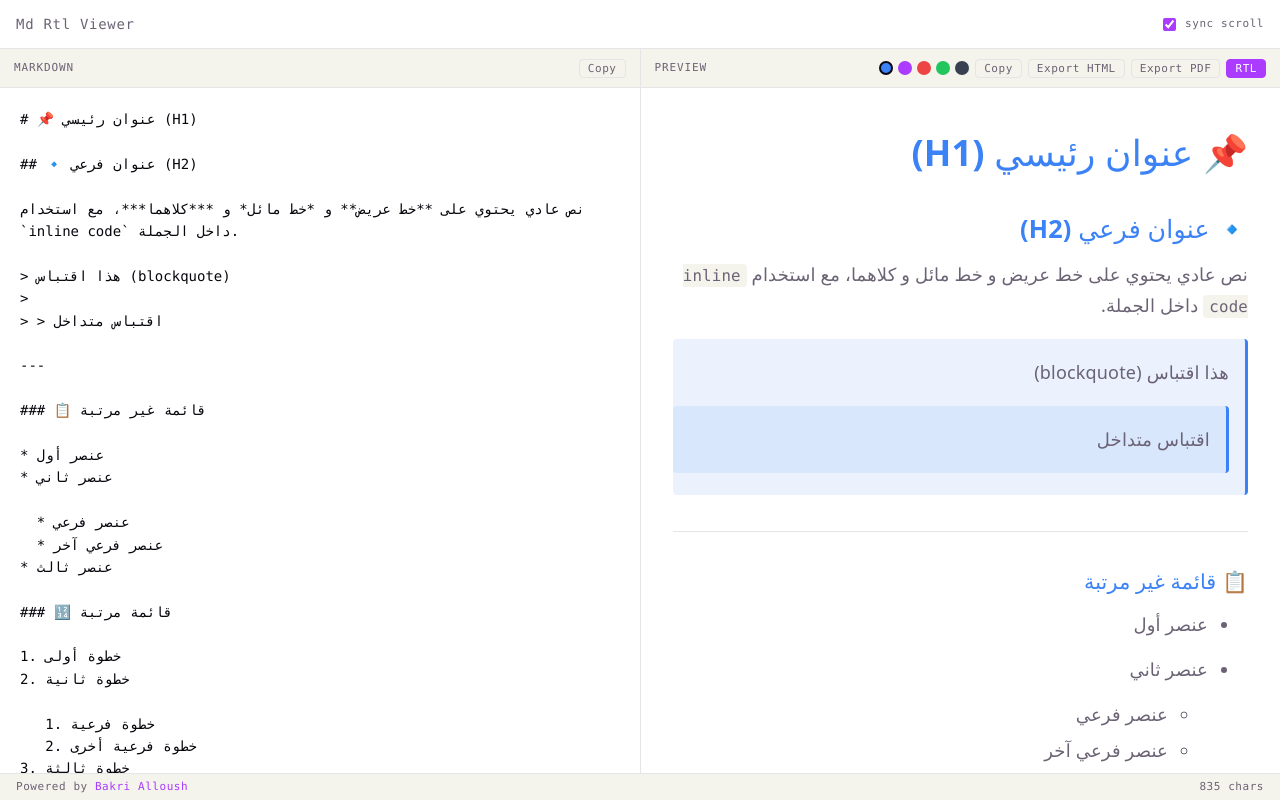
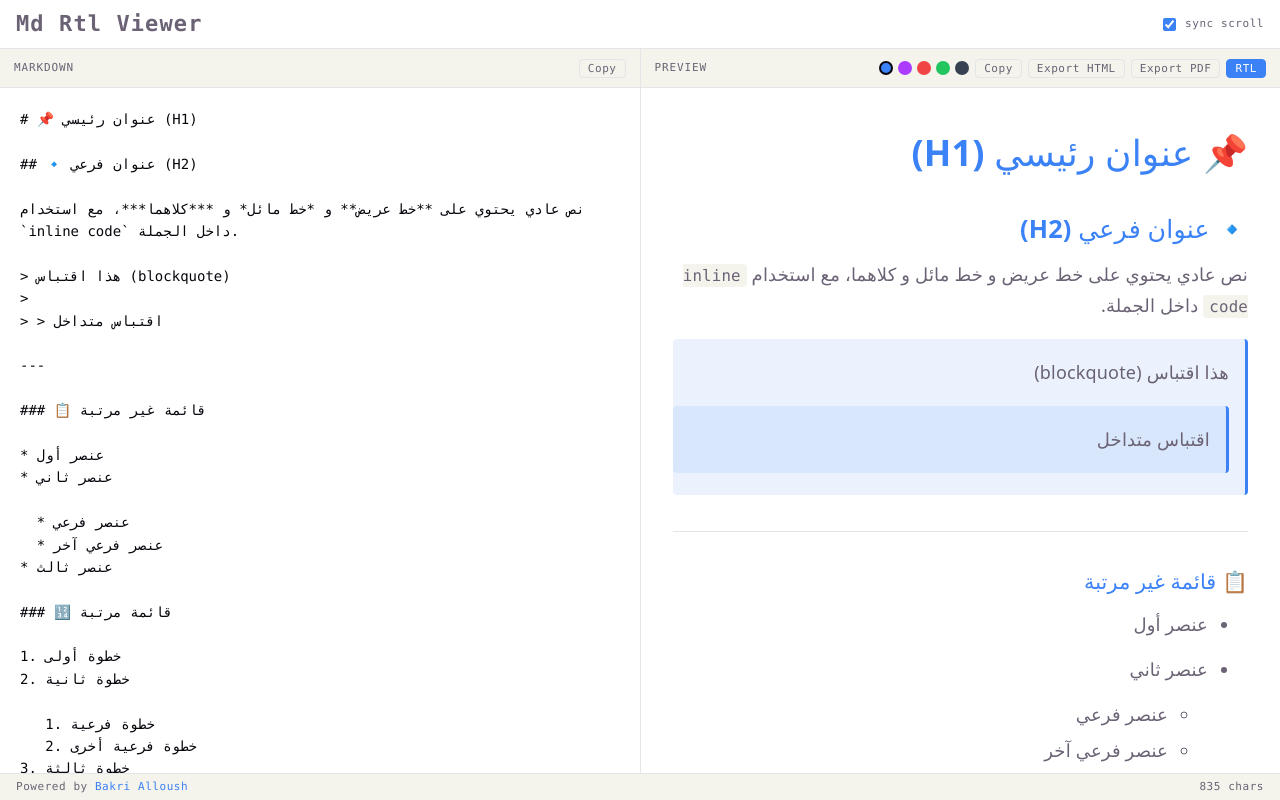
Before and after one commit to bakrialloush/md-rtl, a React (Vite) app: page / in a window 1280 px wide. Built offline with nearby package versions, Linux system fonts and the light colour scheme.

Commit message:
Fix app theme color

```diff
--- a/src/App.css
+++ b/src/App.css
@@ -36,7 +36,8 @@
 
 .toolbar-title {
   font-family: var(--mono);
-  font-size: 14px;
+  font-size: 22px;
+  font-weight: bold;
   color: var(--text);
   letter-spacing: 0.05em;
 }
--- a/src/App.tsx
+++ b/src/App.tsx
@@ -258,7 +258,13 @@ export default function App() {
   }
 
   return (
-    <div className="app">
+    <div
+      className="app"
+      style={{
+        '--accent':    THEMES[theme].accent,
+        '--accent-bg': THEMES[theme].accentBg,
+      } as React.CSSProperties}
+    >
       <header className="toolbar">
         <span className="toolbar-title">Md Rtl Viewer</span>
         <div className="mobile-tabs">
@@ -345,10 +351,6 @@ export default function App() {
             dir={rtl ? 'rtl' : 'ltr'}
             ref={previewRef}
             onScroll={handlePreviewScroll}
-            style={{
-              '--accent':    THEMES[theme].accent,
-              '--accent-bg': THEMES[theme].accentBg,
-            } as React.CSSProperties}
           >
             <ReactMarkdown remarkPlugins={[remarkGfm]}>
               {content}
--- a/src/index.css
+++ b/src/index.css
@@ -4,8 +4,8 @@
   --bg: #fff;
   --border: #e5e4e7;
   --code-bg: #f4f3ec;
-  --accent: #aa3bff;
-  --accent-bg: rgba(170, 59, 255, 0.1);
+  --accent: #3b82f6;
+  --accent-bg: rgba(59, 130, 246, 0.1);
 
   --sans: system-ui, 'Segoe UI', Roboto, sans-serif;
   --mono: ui-monospace, Consolas, monospace;
@@ -32,8 +32,8 @@
     --bg: #16171d;
     --border: #2e303a;
     --code-bg: #1f2028;
-    --accent: #c084fc;
-    --accent-bg: rgba(192, 132, 252, 0.15);
+    --accent: #3b82f6;
+    --accent-bg: rgba(59, 130, 246, 0.15);
   }
 }
 
```
